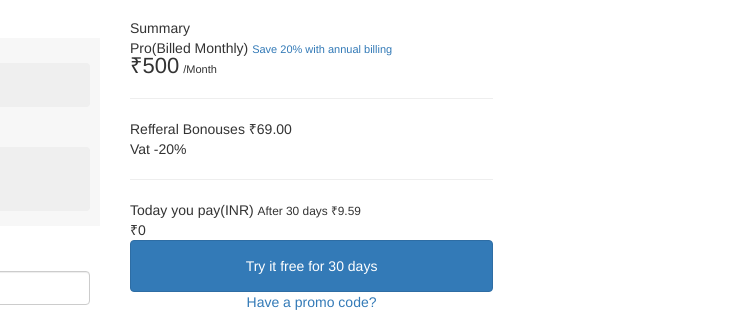
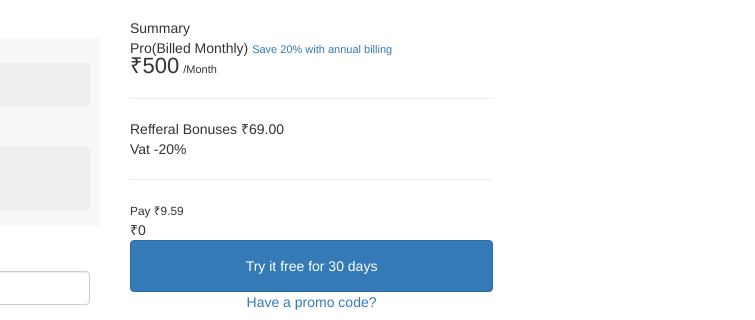
Before and after one commit to saketh-18/EBSAP, a plain HTML site: page payment-1.html in a window 1280 px wide. Shown: the part 189-509 px from the top of the page, 525-1280 px from the left. Drawn offline with nearby package versions, Linux system fonts and the light colour scheme.

Commit message:
edit text in ppayment page

```diff
--- a/payment-1.html
+++ b/payment-1.html
@@ -137,7 +137,7 @@
 
               <div class="d-flex justify-content-between mb-2">
 
-                <span>Refferal Bonouses</span>
+                <span>Refferal Bonuses</span>
                 <span>₹69.00</span>
 
               </div>
@@ -159,8 +159,8 @@
 
               <div class="d-flex flex-column">
 
-                <span>Today you pay(INR)</span>
-                <small>After 30 days ₹9.59</small>
+                <span></span>
+                <small>Pay ₹9.59</small>
 
               </div>
               <span>₹0</span>
```
